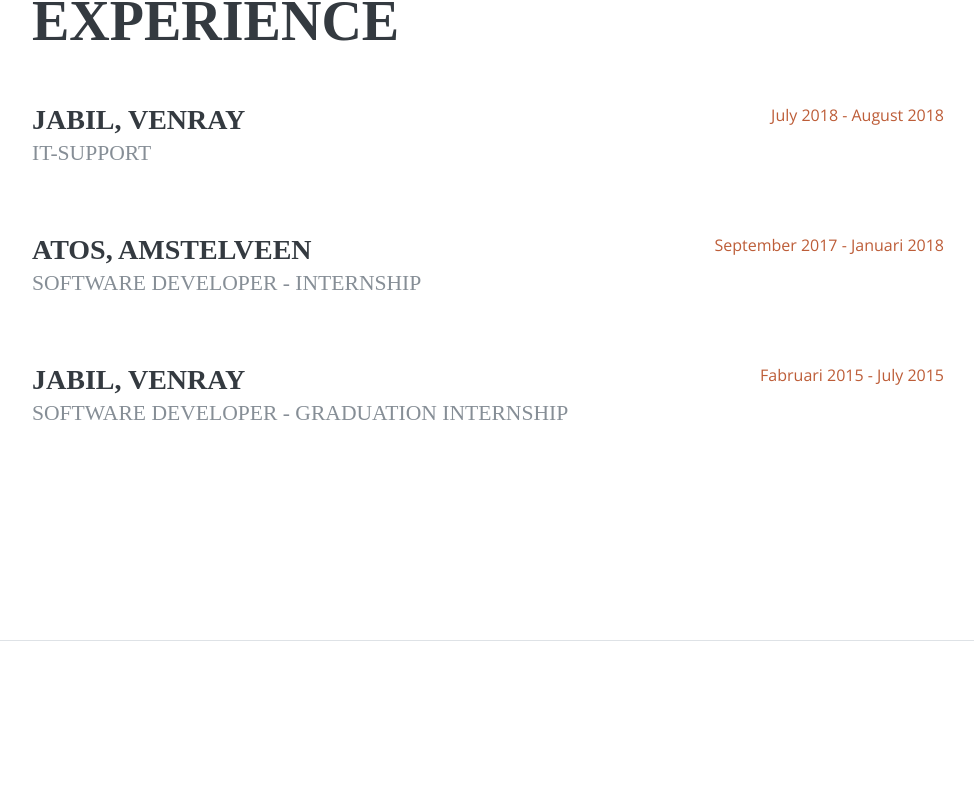
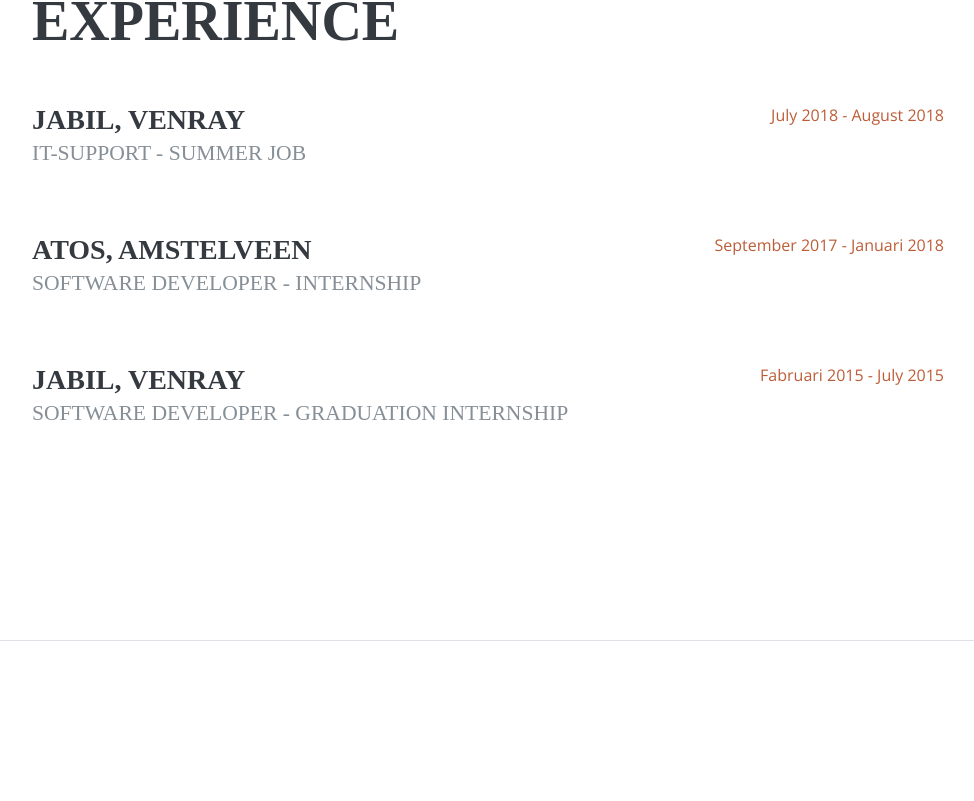
Before and after one commit to bjornjacobs/Portfolio, a plain HTML site: page index.html in a window 1280 px wide. Shown: the part 959-1760 px from the top of the page, without its empty margins (288-1262 px from the left). Drawn offline with nearby package versions, Linux system fonts and the light colour scheme; a web font is replaced by a local one.

Commit message:
Added summerjob

```diff
--- a/index.html
+++ b/index.html
@@ -101,7 +101,7 @@
         <div class="resume-item d-flex flex-column flex-md-row mb-5">
           <div class="resume-content mr-auto">
             <h3 class="mb-0">Jabil, Venray</h3>
-            <div class="subheading mb-3">IT-Support</div>
+            <div class="subheading mb-3">IT-Support - Summer Job</div>
             <p></p>
           </div>
           <div class="resume-date text-md-right">
```
